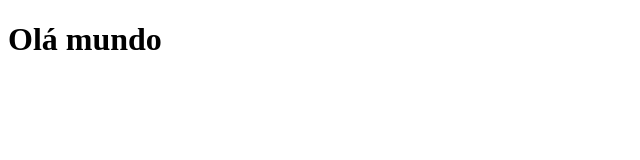
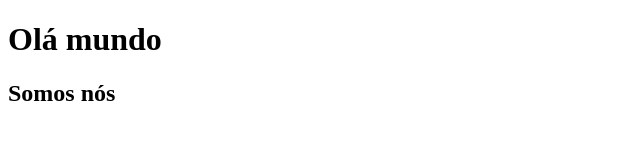
Before and after one commit to eudesfish/git_aula1, a plain HTML site: page index.html in a window 1280 px wide. Shown: the whole page, without its empty margins (0-640 px from the left). Drawn offline with Linux system fonts and the light colour scheme.

Commit message:
terceira alteracao

```diff
--- a/index.html
+++ b/index.html
@@ -7,5 +7,6 @@
 </head>
 <body>
    <h1>Olá mundo</h1>
+   <h2>Somos nós</h2>
 </body>
 </html>
```
